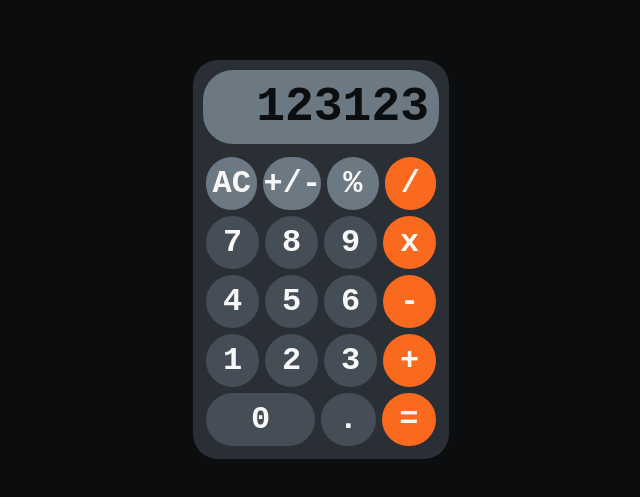
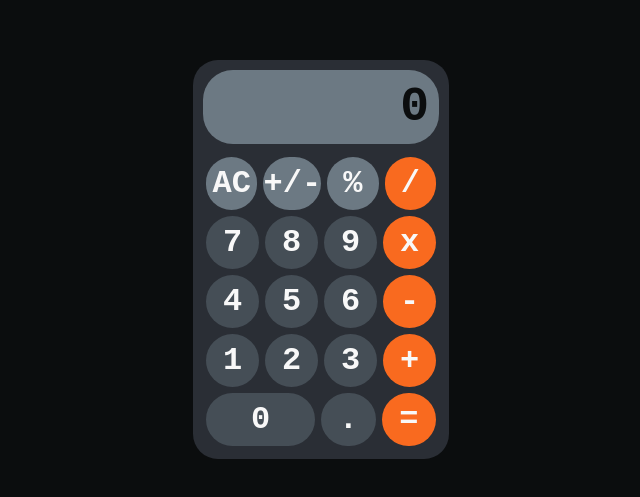
Before and after one commit to Simon-Sahlin/Calculator-Demo, a plain HTML site: page index.html in a window 1280 px wide. Shown: the part 141-638 px from the top of the page, without its empty margins (319-959 px from the left). Drawn offline with Linux system fonts and the light colour scheme.

Commit message:
Clean console messages and minor HTML fix

```diff
--- a/index.html
+++ b/index.html
@@ -10,7 +10,7 @@
 <body>
     <div id="wrapper">
         <div class="rowWrapper" id="topRow">
-            <p id="displayText">123123</p>
+            <p id="displayText">0</p>
         </div>
         <div class="rowWrapper">
             <div class="btn btnGray" id="btnAC"><p>AC</p></div>
--- a/script.js
+++ b/script.js
@@ -28,8 +28,6 @@ let divideButton = document.querySelector("#btnDivide");
 divideButton.addEventListener("click", () => PressOperator("/"))
 
 function PressOperator(index){
-    console.log(operator)
-    console.log(operator === "")
     if (!(operator === "")){
         PressEquals();
     }
@@ -97,7 +95,6 @@ function Divide(num1, num2){
 }
 
 function Operate(){
-    console.log("Operating");
     let result = "error";
     switch (operator){
         case "+":
@@ -118,7 +115,6 @@ function Operate(){
 
 
 addEventListener("keypress", (event) => {
-    console.log(`key=${event.key}`);
     switch (event.key){
         case "1":
             PressNumber(1);
```
